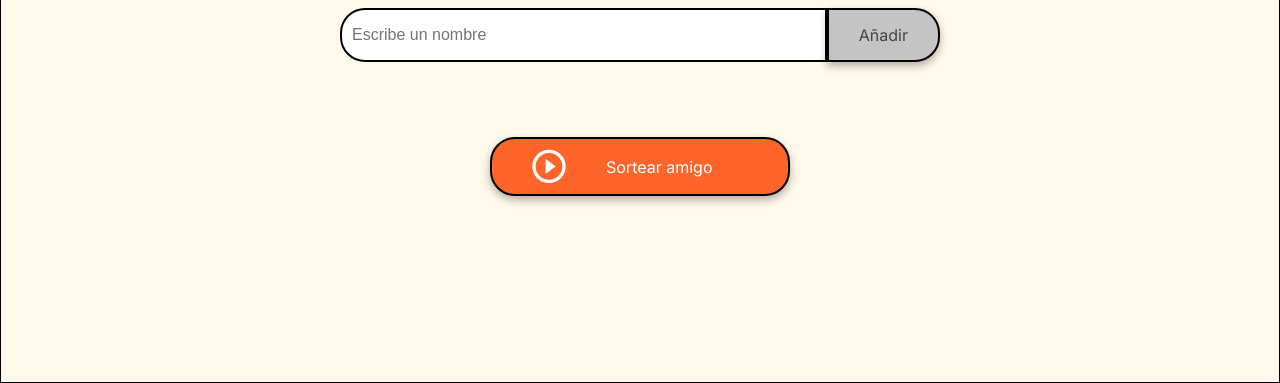
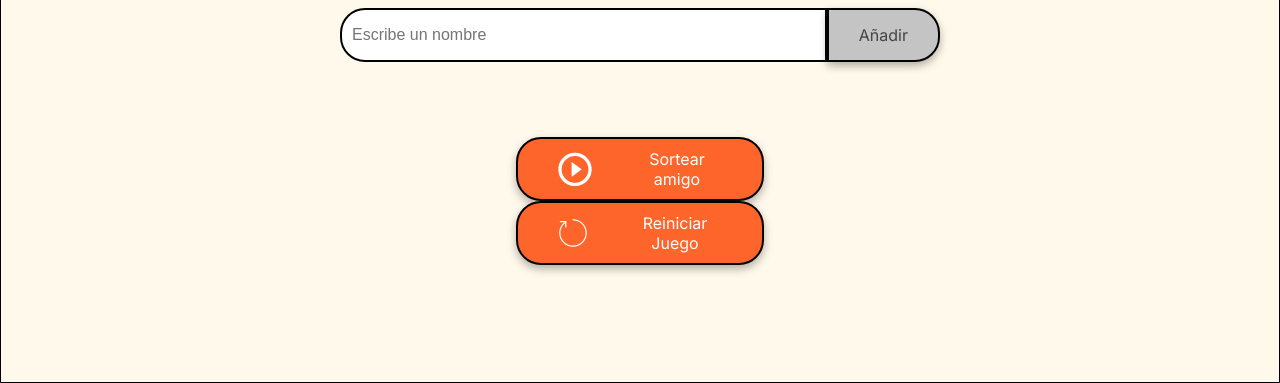
Before and after one commit to UltraMonkeyBlitz/challenge-amigo-secreto-alura, a plain HTML site: page index.html in a window 1280 px wide. Shown: the part 417-800 px from the top of the page. Drawn offline with Linux system fonts and the light colour scheme.

Commit message:
boton reiniciar agregado

```diff
--- a/index.html
+++ b/index.html
@@ -32,6 +32,10 @@
                     <img src="assets/play_circle_outline.png" alt="Ícono para sortear">
                     Sortear amigo
                 </button>
+                <button class="button-draw" onclick="reiniciarJuego()" aria-label="Reiniciar Juego">
+                    <img src="assets/restart.png" alt="Ícono para reiniciar">
+                    Reiniciar Juego
+                </button>
             </div>
         </section>
     </main>
--- a/style.css
+++ b/style.css
@@ -88,7 +88,7 @@ body {
 }
 
 .button-container {
-    width: 300px;
+    width: 20%;
     justify-content: center;
 }
 
@@ -159,4 +159,5 @@ ul {
 
 .button-draw:hover {
     background-color: var(--color-button-hover);
+    font-size: 18px;
 }
```
Also changed, not shown: assets/restart.png (added).
